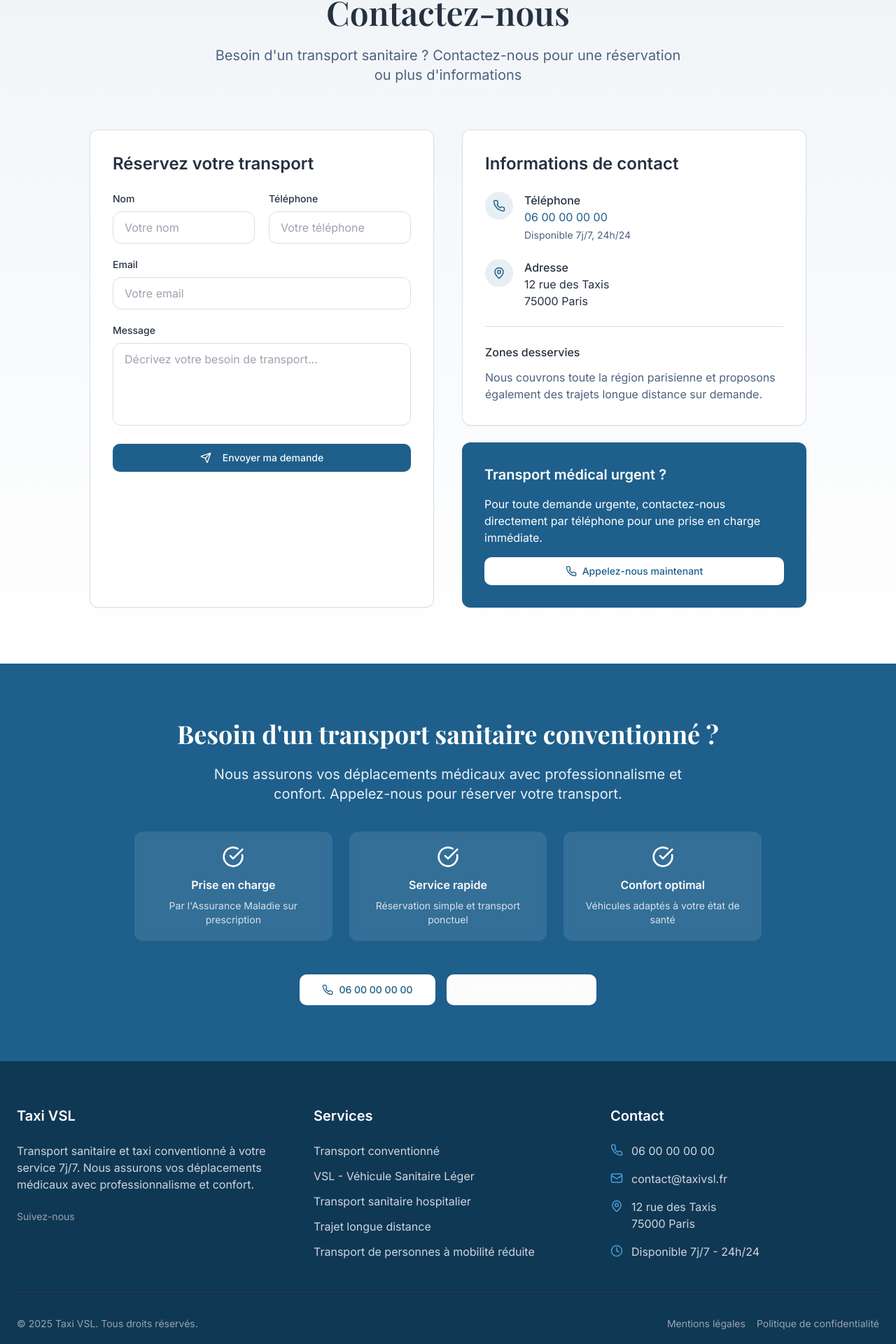
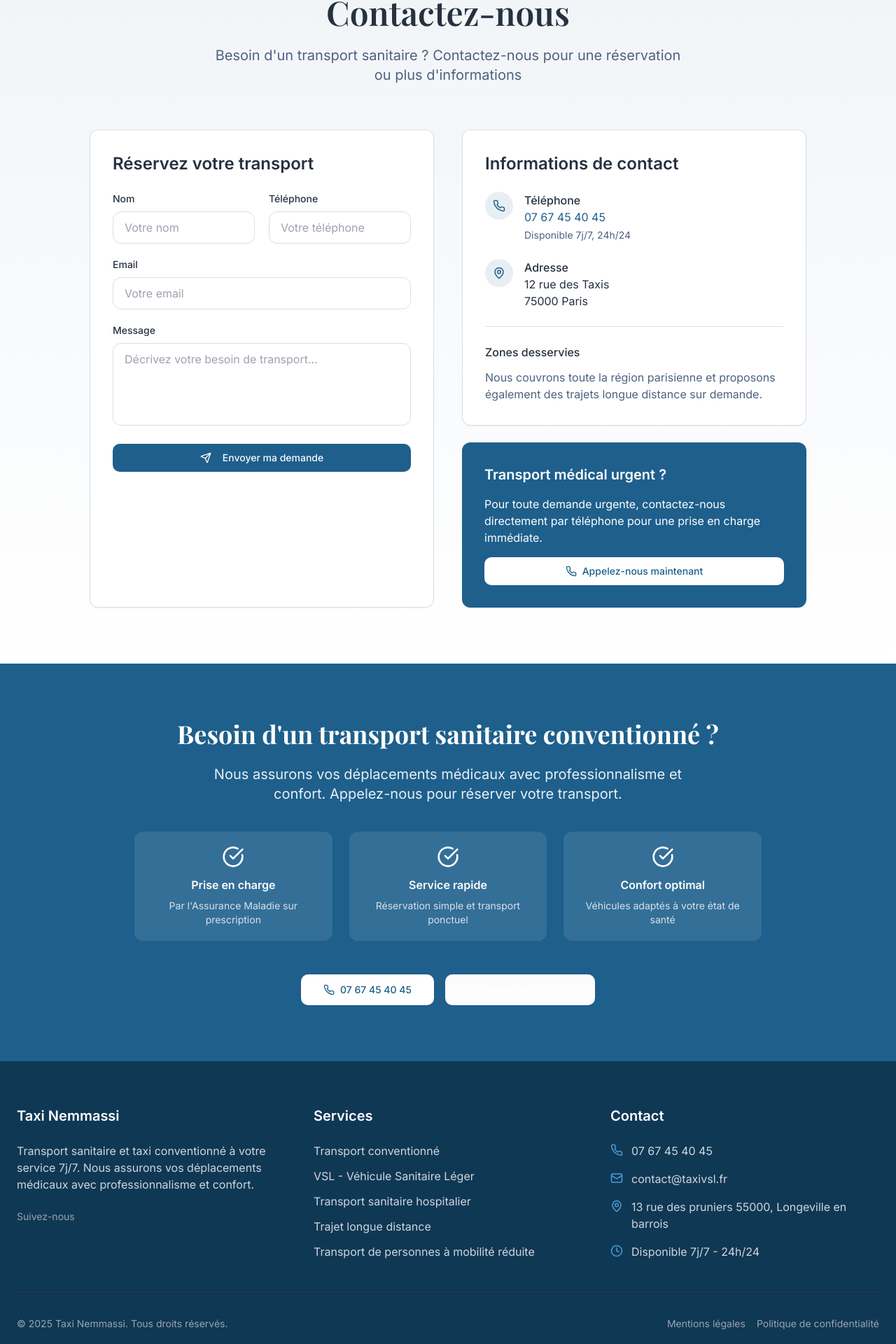
Before and after one commit to Ekinox27/modern-taxi-website, a React (Vite) app: page / in a window 1280 px wide. Shown: the part 3499-5419 px from the top of the page at 70% size. Built offline with nearby package versions, Linux system fonts and the light colour scheme.

Commit message:
Update phone number
Change the phone number to +33 7 67 45 40 45.

```diff
--- a/src/components/home/Contact.tsx
+++ b/src/components/home/Contact.tsx
@@ -1,6 +1,6 @@
-
 import { Phone, Send, MapPin } from 'lucide-react';
 import { Button } from '@/components/ui/button';
+import { CompanyInfo } from '../shared/CompanyInfo';
 
 const Contact = () => {
   return (
@@ -89,8 +89,8 @@ const Contact = () => {
                   </div>
                   <div>
                     <p className="font-medium">Téléphone</p>
-                    <a href="tel:+33600000000" className="text-taxi-blue hover:underline">
-                      06 00 00 00 00
+                    <a href={`tel:${CompanyInfo.phone}`} className="text-taxi-blue hover:underline">
+                      07 67 45 40 45
                     </a>
                     <p className="text-sm text-muted-foreground mt-1">
                       Disponible 7j/7, 24h/24
@@ -128,7 +128,7 @@ const Contact = () => {
                 variant="outline"
                 className="w-full bg-white text-taxi-blue hover:bg-white/90 border-0"
               >
-                <a href="tel:+33600000000" className="flex items-center justify-center gap-2">
+                <a href={`tel:${CompanyInfo.phone}`} className="flex items-center justify-center gap-2">
                   <Phone size={16} />
                   <span>Appelez-nous maintenant</span>
                 </a>
--- a/src/components/home/Cta.tsx
+++ b/src/components/home/Cta.tsx
@@ -2,6 +2,7 @@
 import { ArrowRight, Phone, CheckCircle } from 'lucide-react';
 import { Button } from '@/components/ui/button';
 import { Link } from 'react-router-dom';
+import { CompanyInfo } from '../shared/CompanyInfo';
 
 const Cta = () => {
   return (
@@ -48,9 +49,9 @@ const Cta = () => {
               size="lg"
               className="bg-white text-taxi-blue hover:bg-white/90"
             >
-              <a href="tel:+33600000000" className="flex items-center gap-2 px-8">
+              <a href={`tel:${CompanyInfo.phone}`} className="flex items-center gap-2 px-8">
                 <Phone size={18} />
-                <span>06 00 00 00 00</span>
+                <span>07 67 45 40 45</span>
               </a>
             </Button>
 
--- a/src/components/layout/CallButton.tsx
+++ b/src/components/layout/CallButton.tsx
@@ -1,6 +1,7 @@
 
 import { Phone } from 'lucide-react';
 import { useState, useEffect } from 'react';
+import { CompanyInfo } from '../shared/CompanyInfo';
 
 const CallButton = () => {
   const [visible, setVisible] = useState(false);
@@ -31,7 +32,7 @@ const CallButton = () => {
 
   return (
     <a
-      href="tel:+33600000000"
+      href={`tel:${CompanyInfo.phone}`}
       className={`call-button ${visible ? 'opacity-100' : 'opacity-0 pointer-events-none'} ${
         pulsing ? 'scale-110' : ''
       }`}
--- a/src/components/layout/Footer.tsx
+++ b/src/components/layout/Footer.tsx
@@ -1,6 +1,7 @@
 
 import { Link } from 'react-router-dom';
 import { MapPin, Phone, Mail, Clock, ExternalLink } from 'lucide-react';
+import { CompanyInfo } from '../shared/CompanyInfo';
 
 const Footer = () => {
   const currentYear = new Date().getFullYear();
@@ -10,7 +11,7 @@ const Footer = () => {
       <div className="container mx-auto px-4 md:px-6">
         <div className="grid grid-cols-1 md:grid-cols-3 gap-10">
           <div>
-            <h3 className="text-xl font-semibold mb-6">Taxi VSL</h3>
+            <h3 className="text-xl font-semibold mb-6">{CompanyInfo.name}</h3>
             <p className="text-gray-300 mb-4">
               Transport sanitaire et taxi conventionné à votre service 7j/7. Nous assurons vos déplacements médicaux avec professionnalisme et confort.
             </p>
@@ -56,8 +57,8 @@ const Footer = () => {
             <ul className="space-y-4">
               <li className="flex items-start gap-3">
                 <Phone size={18} className="mt-0.5 flex-shrink-0 text-taxi-lightBlue" />
-                <a href="tel:+33600000000" className="text-gray-300 hover:text-white transition-colors">
-                  06 00 00 00 00
+                <a href={`tel:${CompanyInfo.phone}`} className="text-gray-300 hover:text-white transition-colors">
+                  07 67 45 40 45
                 </a>
               </li>
               <li className="flex items-start gap-3">
@@ -69,8 +70,7 @@ const Footer = () => {
               <li className="flex items-start gap-3">
                 <MapPin size={18} className="mt-0.5 flex-shrink-0 text-taxi-lightBlue" />
                 <span className="text-gray-300">
-                  12 rue des Taxis<br />
-                  75000 Paris
+                  {CompanyInfo.address}
                 </span>
               </li>
               <li className="flex items-start gap-3">
@@ -85,7 +85,7 @@ const Footer = () => {
 
         <div className="border-t border-gray-800 mt-12 pt-8 flex flex-col md:flex-row justify-between items-center">
           <p className="text-gray-400 text-sm mb-4 md:mb-0">
-            &copy; {currentYear} Taxi VSL. Tous droits réservés.
+            &copy; {currentYear} {CompanyInfo.name}. Tous droits réservés.
           </p>
           <div className="flex flex-wrap gap-4 text-sm text-gray-400">
             <Link to="/mentions-legales" className="hover:text-white transition-colors">
--- a/src/components/shared/CompanyInfo.tsx
+++ b/src/components/shared/CompanyInfo.tsx
@@ -11,7 +11,7 @@ export const CompanyInfo = {
     "Toutes distances",
     "Disponible 7j/7 24h/24"
   ],
-  phone: "+33600000000" // À remplacer par le vrai numéro
+  phone: "+33767454045" // Numéro mis à jour
 };
 
 export default CompanyInfo;
--- a/src/pages/Contact.tsx
+++ b/src/pages/Contact.tsx
@@ -1,11 +1,11 @@
-
 import { useEffect } from 'react';
 import { Phone, Mail, MapPin, Clock, Send } from 'lucide-react';
 import { Button } from '@/components/ui/button';
+import { CompanyInfo } from '@/components/shared/CompanyInfo';
 
 const Contact = () => {
   useEffect(() => {
-    document.title = "Contactez-nous - Taxi VSL";
+    document.title = `Contactez-nous - ${CompanyInfo.name}`;
   }, []);
 
   return (
@@ -43,10 +43,10 @@ const Contact = () => {
                       Disponible 7j/7 pour vos réservations
                     </p>
                     <a
-                      href="tel:+33600000000"
+                      href={`tel:${CompanyInfo.phone}`}
                       className="text-taxi-blue hover:underline font-bold text-xl"
                     >
-                      06 00 00 00 00
+                      07 67 45 40 45
                     </a>
                   </div>
                 </div>
```
